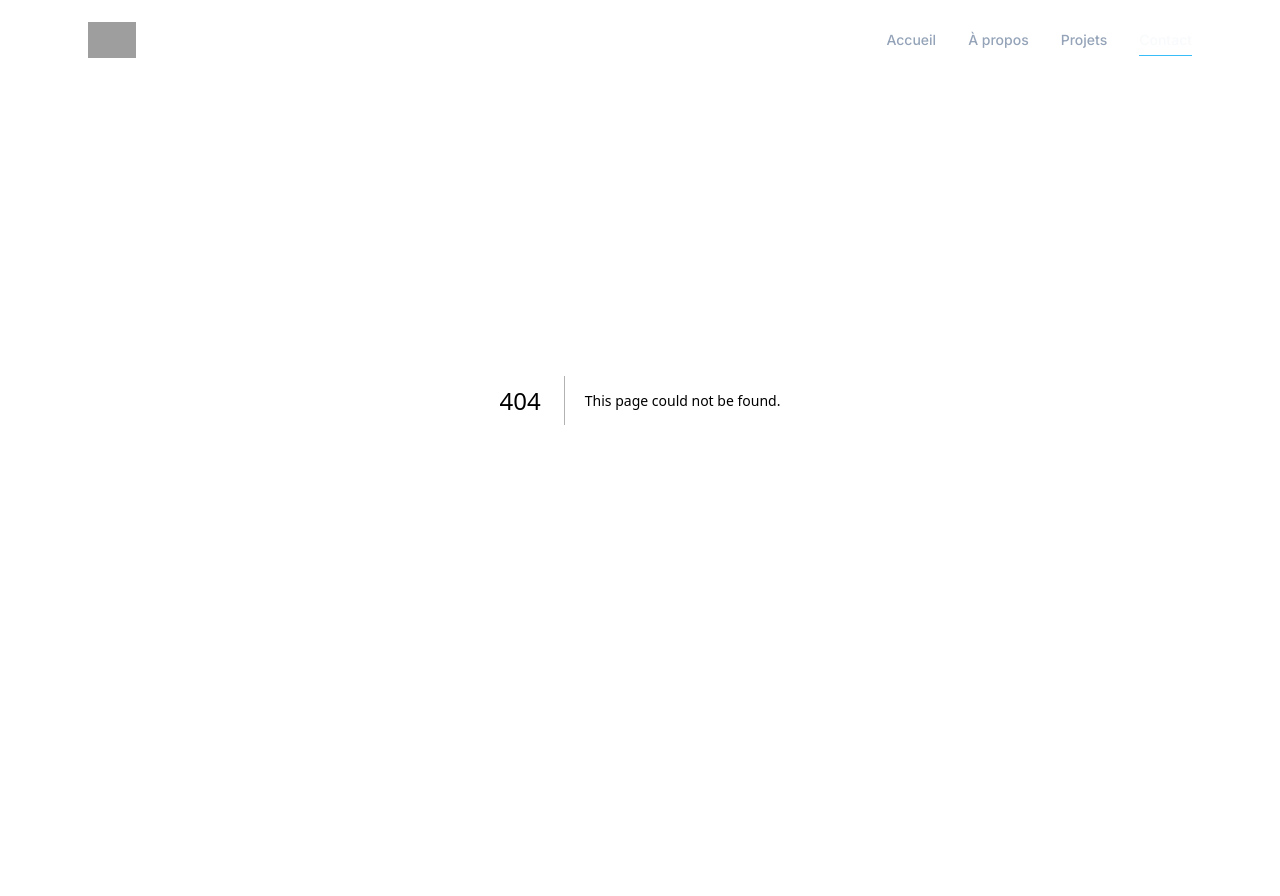
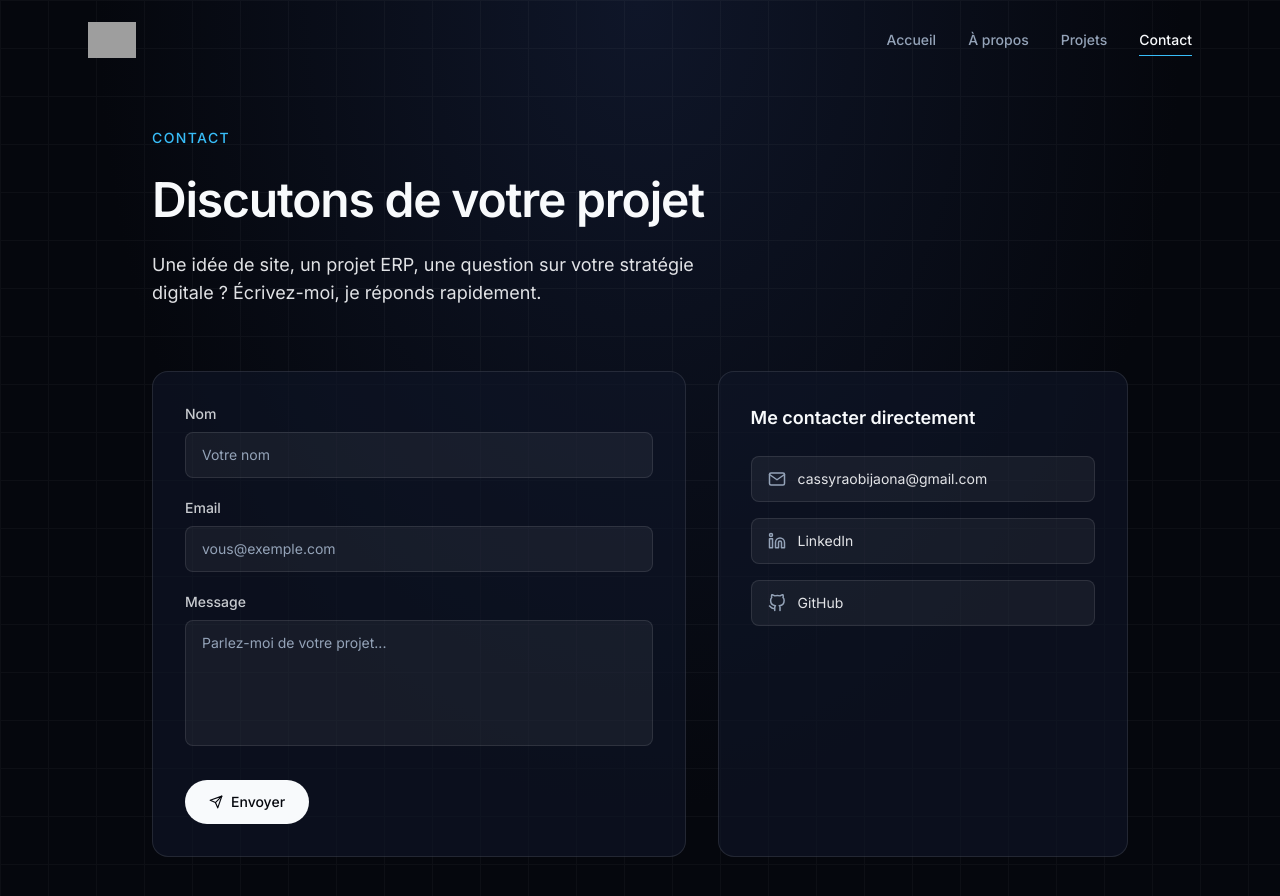
Before and after one commit to cassyraobijaona/cassy-portfolio, a Next.js app: page /contact in a window 1280 px wide. Before the commit this address had no page. Shown: the top 896 px of the page. Before the commit the page ends 800 px from the top, so only its background shows below. Built offline with nearby package versions, Linux system fonts and the light colour scheme; grey boxes are pictures that could not be loaded.

Commit message:
Ajout de la page Contact avec formulaire

```diff
--- /dev/null
+++ b/app/contact/page.tsx
@@ -0,0 +1,5 @@
+import Contact from "../../components/Contact";
+
+export default function ContactPage() {
+  return <Contact />;
+}
--- /dev/null
+++ b/components/Contact.tsx
@@ -0,0 +1,181 @@
+"use client";
+
+import { useState } from "react";
+import { motion, AnimatePresence } from "framer-motion";
+import { FiCheck, FiGithub, FiLinkedin, FiMail, FiSend } from "react-icons/fi";
+import { profile } from "../lib/profile";
+
+const fadeUp = {
+  hidden: { opacity: 0, y: 24 },
+  show: (i: number = 0) => ({
+    opacity: 1,
+    y: 0,
+    transition: { duration: 0.7, delay: i * 0.12, ease: "easeOut" as const },
+  }),
+};
+
+const inputClass =
+  "w-full rounded-lg bg-white/5 border border-white/10 px-4 py-3 text-sm text-foreground placeholder:text-muted focus:outline-none focus:border-accent/60 transition-colors";
+
+const directLinks = [
+  { icon: FiMail, label: profile.email, href: `mailto:${profile.email}` },
+  { icon: FiLinkedin, label: "LinkedIn", href: profile.linkedin },
+  { icon: FiGithub, label: "GitHub", href: profile.github },
+];
+
+export default function Contact() {
+  const [status, setStatus] = useState<"idle" | "sent">("idle");
+
+  // TODO: brancher un envoi réel (mailto ou service comme Resend) avant mise en ligne.
+  function handleSubmit(e: React.FormEvent<HTMLFormElement>) {
+    e.preventDefault();
+    setStatus("sent");
+  }
+
+  return (
+    <main className="relative min-h-screen overflow-hidden">
+      <div className="absolute inset-0 -z-10">
+        <div className="absolute inset-0 bg-[radial-gradient(ellipse_at_top,_#0f1629_0%,_#05070D_60%)]" />
+        <div
+          className="absolute inset-0 opacity-[0.03]"
+          style={{
+            backgroundImage:
+              "linear-gradient(#F8FAFC 1px, transparent 1px), linear-gradient(90deg, #F8FAFC 1px, transparent 1px)",
+            backgroundSize: "48px 48px",
+          }}
+        />
+      </div>
+
+      <div className="max-w-5xl mx-auto px-6 pt-32 pb-24">
+        <motion.p
+          variants={fadeUp}
+          initial="hidden"
+          animate="show"
+          custom={0}
+          className="text-sm font-medium tracking-widest uppercase text-accent mb-6"
+        >
+          Contact
+        </motion.p>
+
+        <motion.h1
+          variants={fadeUp}
+          initial="hidden"
+          animate="show"
+          custom={1}
+          className="text-3xl sm:text-4xl md:text-5xl font-semibold tracking-tight leading-[1.15] max-w-2xl"
+        >
+          Discutons de votre projet
+        </motion.h1>
+
+        <motion.p
+          variants={fadeUp}
+          initial="hidden"
+          animate="show"
+          custom={2}
+          className="mt-6 text-lg text-foreground/90 max-w-xl"
+        >
+          Une idée de site, un projet ERP, une question sur votre stratégie
+          digitale ? Écrivez-moi, je réponds rapidement.
+        </motion.p>
+
+        <div className="mt-16 grid grid-cols-1 md:grid-cols-[1.3fr_1fr] gap-8">
+          {/* Form */}
+          <motion.form
+            variants={fadeUp}
+            initial="hidden"
+            whileInView="show"
+            viewport={{ once: true, margin: "-80px" }}
+            custom={0}
+            onSubmit={handleSubmit}
+            className="rounded-2xl border border-white/10 bg-surface/60 p-6 sm:p-8 flex flex-col gap-5"
+          >
+            <div>
+              <label htmlFor="name" className="block text-sm font-medium text-foreground/80 mb-2">
+                Nom
+              </label>
+              <input id="name" name="name" type="text" required placeholder="Votre nom" className={inputClass} />
+            </div>
+
+            <div>
+              <label htmlFor="email" className="block text-sm font-medium text-foreground/80 mb-2">
+                Email
+              </label>
+              <input id="email" name="email" type="email" required placeholder="vous@exemple.com" className={inputClass} />
+            </div>
+
+            <div>
+              <label htmlFor="message" className="block text-sm font-medium text-foreground/80 mb-2">
+                Message
+              </label>
+              <textarea
+                id="message"
+                name="message"
+                required
+                rows={5}
+                placeholder="Parlez-moi de votre projet..."
+                className={`${inputClass} resize-none`}
+              />
+            </div>
+
+            <div className="flex items-center gap-4 mt-2">
+              <button
+                type="submit"
+                disabled={status === "sent"}
+                className="inline-flex items-center gap-2 rounded-full bg-foreground text-background px-6 py-3 text-sm font-medium transition-transform hover:scale-105 disabled:opacity-70 disabled:hover:scale-100"
+              >
+                {status === "sent" ? (
+                  <>
+                    <FiCheck /> Message noté
+                  </>
+                ) : (
+                  <>
+                    <FiSend /> Envoyer
+                  </>
+                )}
+              </button>
+
+              <AnimatePresence>
+                {status === "sent" && (
+                  <motion.p
+                    initial={{ opacity: 0, y: 6 }}
+                    animate={{ opacity: 1, y: 0 }}
+                    exit={{ opacity: 0, y: 6 }}
+                    className="text-sm text-muted"
+                  >
+                    Merci ! Je reviens vers vous rapidement.
+                  </motion.p>
+                )}
+              </AnimatePresence>
+            </div>
+          </motion.form>
+
+          {/* Direct links */}
+          <motion.div
+            variants={fadeUp}
+            initial="hidden"
+            whileInView="show"
+            viewport={{ once: true, margin: "-80px" }}
+            custom={1}
+            className="rounded-2xl border border-white/10 bg-surface/60 p-6 sm:p-8 flex flex-col gap-4"
+          >
+            <h2 className="text-lg font-semibold text-foreground mb-2">
+              Me contacter directement
+            </h2>
+            {directLinks.map((link) => (
+              <a
+                key={link.label}
+                href={link.href}
+                target={link.href.startsWith("http") ? "_blank" : undefined}
+                rel={link.href.startsWith("http") ? "noopener noreferrer" : undefined}
+                className="group flex items-center gap-3 rounded-lg border border-white/10 bg-white/5 px-4 py-3 text-sm text-foreground/90 transition-colors hover:border-accent/40 hover:text-accent"
+              >
+                <link.icon size={18} className="text-muted transition-colors group-hover:text-accent" />
+                {link.label}
+              </a>
+            ))}
+          </motion.div>
+        </div>
+      </div>
+    </main>
+  );
+}
```
